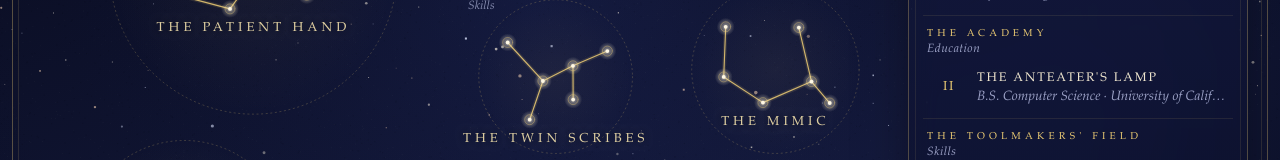
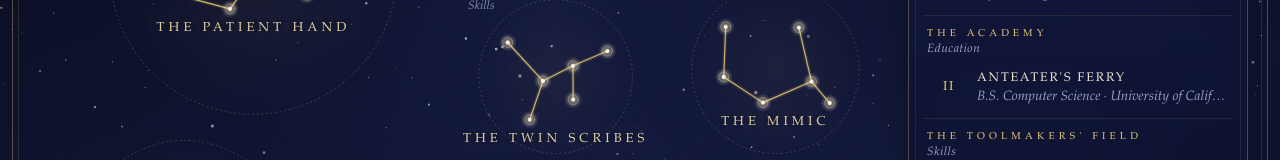
Before and after one commit to j-ctang/constellation-resume, a React (Vite) app: page / in a window 1280 px wide. Shown: the part 370-530 px from the top of the page. Built offline with nearby package versions, Linux system fonts and the light colour scheme.

Commit message:
- Make entry card scroll inside panel - Rename UCI constellation to Anteater's Ferry

```diff
--- a/src/sky.config.ts
+++ b/src/sky.config.ts
@@ -76,8 +76,8 @@ export const ENTRIES: SkyEntry[] = [
   {
     id: 'uci',
     region: 'academy',
-    poeticName: "The Anteater's Lamp",
-    lore: 'Four winters of study, lit by a small and stubborn flame.',
+    poeticName: "Anteater's Ferry",
+    lore: 'Four years of crossing, one steady oar-stroke at a time.',
     title: 'B.S. Computer Science',
     org: 'University of California, Irvine',
     dates: 'Fall 2025 – Spring 2029 (expected)',
--- a/src/styles.css
+++ b/src/styles.css
@@ -79,6 +79,7 @@ body {
   transition: transform .55s cubic-bezier(.2, .8, .2, 1); z-index: 3;
 }
 .panel-inner { display: flex; flex-direction: column; flex: 1; min-height: 0 }
+.card { display: flex; flex-direction: column; flex: 1; min-height: 0 }
 .panel::before { content: ""; position: absolute; inset: 6px; border: 1px solid rgba(232, 200, 114, .1); pointer-events: none }
 .panel-head { padding: 26px 26px 14px; text-align: center; border-bottom: 1px solid var(--gold-faint) }
 .panel-head .kick { margin: 0 0 6px; font-size: 10px; letter-spacing: .5em; text-transform: uppercase; color: var(--gold); padding-left: .5em }
```
